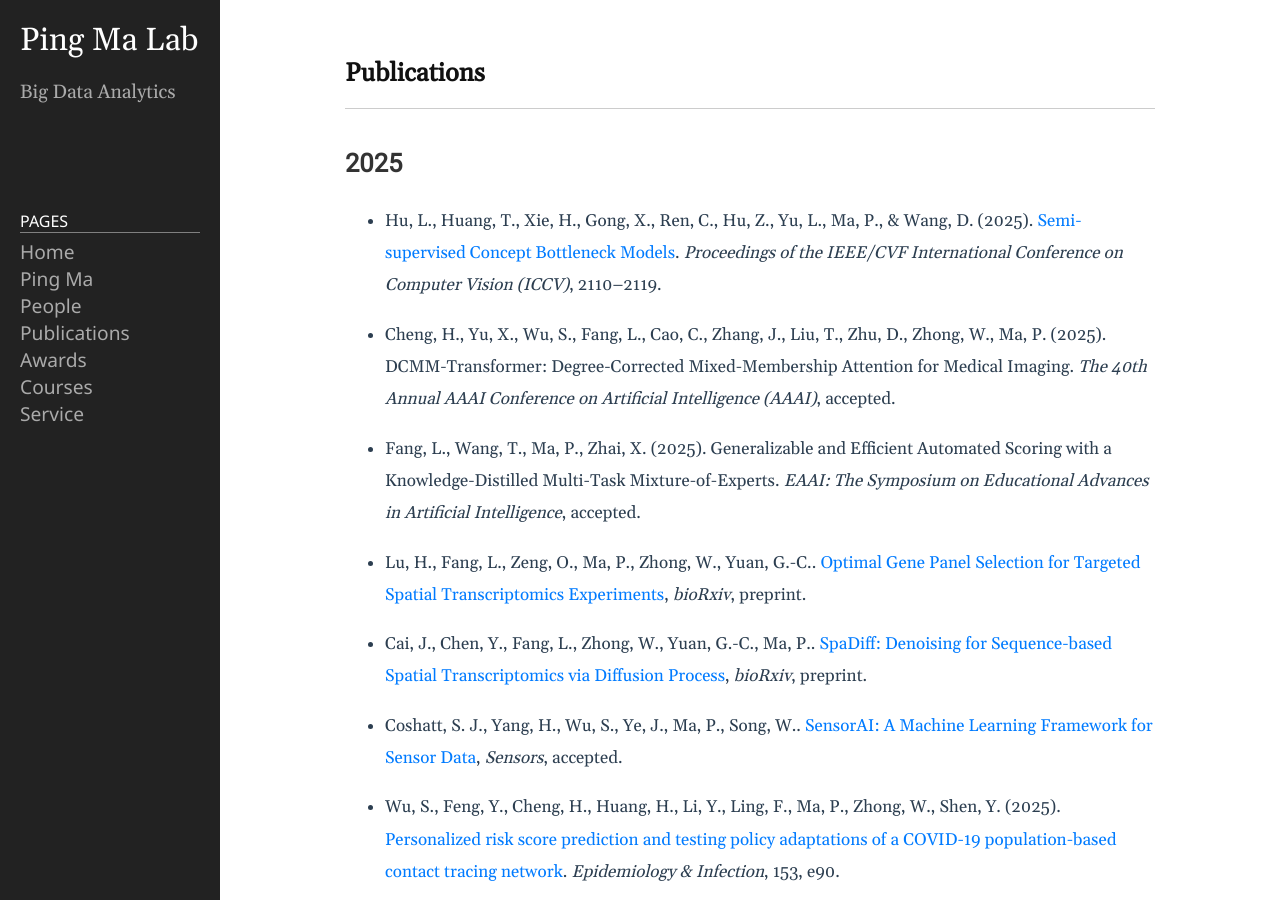
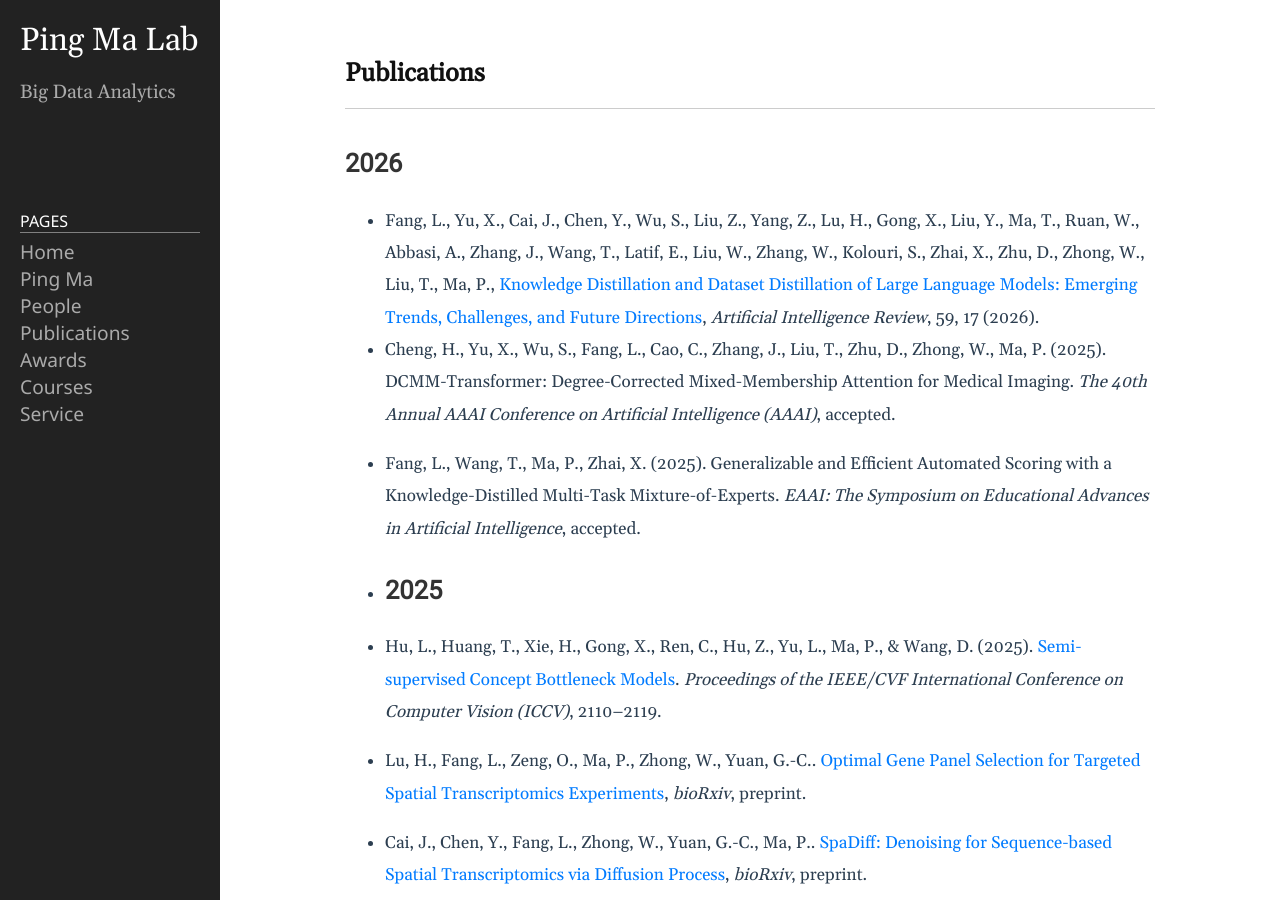
Before and after one commit to BDALpingio/BDALpingio.github.io, a Jekyll site: the page built from 3_publications.md, in a window 1280 px wide and 900 px high. Built offline with Jekyll 4.4.1, drawn with Linux system fonts in a browser that asks for light colours; some of the changed text lies outside the part shown.

Commit message:
Update 3_publications.md

```diff
--- a/3_publications.md
+++ b/3_publications.md
@@ -3,12 +3,16 @@ layout: page
 title: Publications
 permalink: /3_publications/
 ---
+## 2026
+- Fang, L., Yu, X., Cai, J., Chen, Y., Wu, S., Liu, Z., Yang, Z., Lu, H., Gong, X., Liu, Y., Ma, T., Ruan, W., Abbasi, A., Zhang, J., Wang, T., Latif, E., Liu, W., Zhang, W., Kolouri, S., Zhai, X., Zhu, D., Zhong, W., Liu, T., Ma, P., [Knowledge Distillation and Dataset Distillation of Large Language Models: Emerging Trends, Challenges, and Future Directions](https://link.springer.com/article/10.1007/s10462-025-11423-3), _Artificial Intelligence Review_, 59, 17 (2026).
+- Cheng, H., Yu, X., Wu, S., Fang, L., Cao, C., Zhang, J., Liu, T., Zhu, D., Zhong, W., Ma, P. (2025). DCMM-Transformer: Degree-Corrected Mixed-Membership Attention for Medical Imaging. _The 40th Annual AAAI Conference on Artificial Intelligence (AAAI)_, accepted.
+- Fang, L., Wang, T., Ma, P., Zhai, X. (2025). Generalizable and Efficient Automated Scoring with a Knowledge-Distilled Multi-Task Mixture-of-Experts. _EAAI: The Symposium on Educational Advances in Artificial Intelligence_, accepted.
 
+-
 ## 2025
 - Hu, L., Huang, T., Xie, H., Gong, X., Ren, C., Hu, Z., Yu, L., Ma, P., & Wang, D. (2025). [Semi-supervised Concept Bottleneck Models](https://openaccess.thecvf.com/content/ICCV2025/papers/Hu_Semi-supervised_Concept_Bottleneck_Models_ICCV_2025_paper.pdf). _Proceedings of the IEEE/CVF International Conference on Computer Vision (ICCV)_, 2110–2119.
 
-- Cheng, H., Yu, X., Wu, S., Fang, L., Cao, C., Zhang, J., Liu, T., Zhu, D., Zhong, W., Ma, P. (2025). DCMM-Transformer: Degree-Corrected Mixed-Membership Attention for Medical Imaging. _The 40th Annual AAAI Conference on Artificial Intelligence (AAAI)_, accepted.
-- Fang, L., Wang, T., Ma, P., Zhai, X. (2025). Generalizable and Efficient Automated Scoring with a Knowledge-Distilled Multi-Task Mixture-of-Experts. _EAAI: The Symposium on Educational Advances in Artificial Intelligence_, accepted.
+
 
 - Lu, H., Fang, L., Zeng, O., Ma, P., Zhong, W., Yuan, G.-C.. [Optimal Gene Panel Selection for Targeted Spatial Transcriptomics Experiments](https://www.biorxiv.org/content/10.1101/2025.10.08.681071v1), _bioRxiv_, preprint.
 
```
Also changed, not shown: other parts of 3_publications.md (+1 -1 lines).
